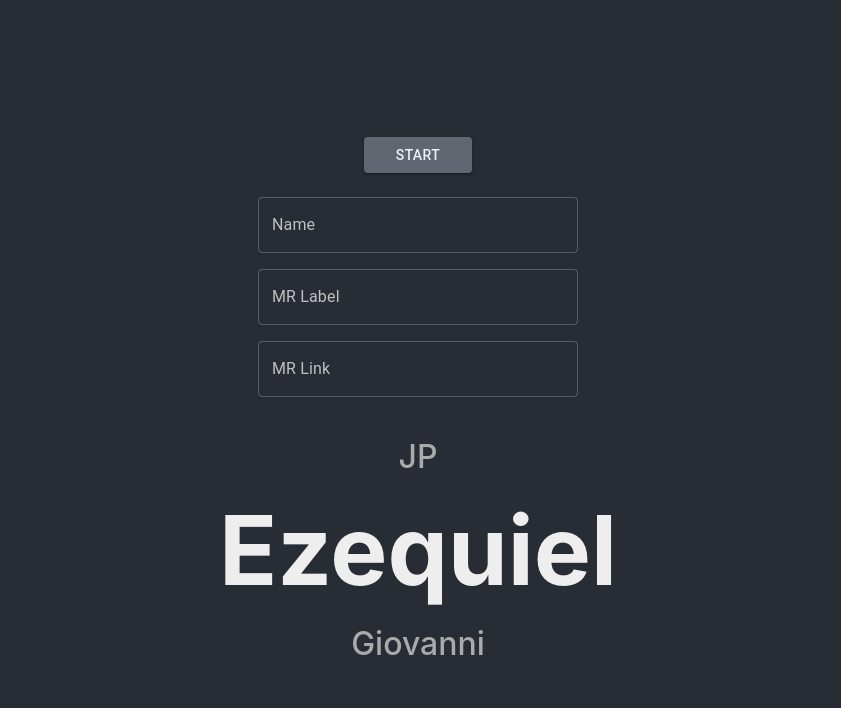
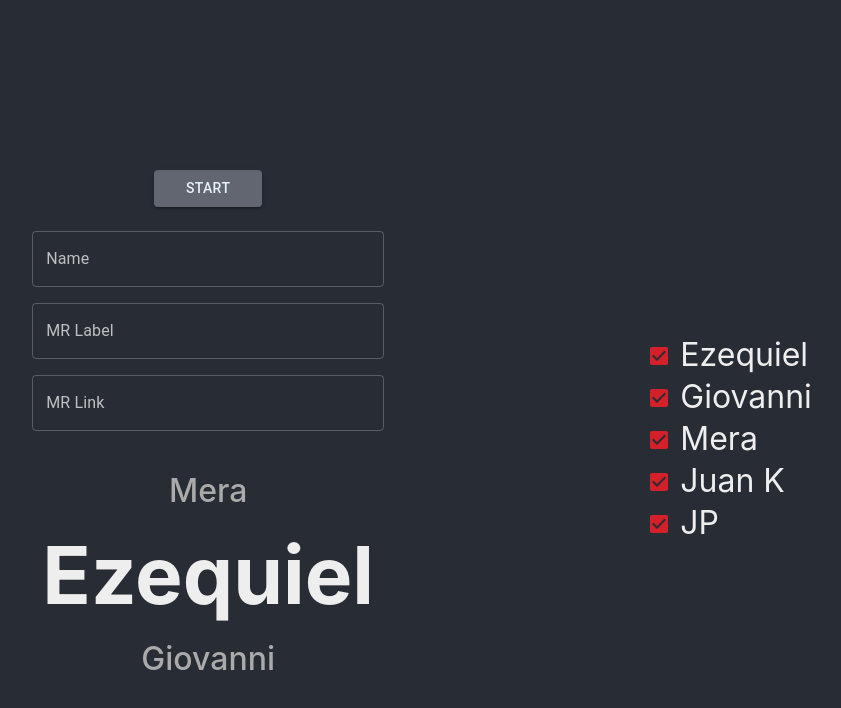
Before and after one commit to cococov/roulette-mr, a React (Create React App) app: page / in a window 1280 px wide. Shown: the top 708 px of the page, without its empty margins (222-1063 px from the left). Built offline with nearby package versions, Linux system fonts and the light colour scheme.

Commit message:
added option selection

```diff
--- a/src/components/controlBar/index.jsx
+++ b/src/components/controlBar/index.jsx
@@ -21,7 +21,7 @@ const StyledForm = styled.span`
 `
 const StyledTextField = styled(TextField)`
   & {
-    width: 20rem;
+    width: 22rem;
     margin: 0.5rem!important
   }
 `;
--- a/src/components/index.js
+++ b/src/components/index.js
@@ -1,2 +1,3 @@
 export { default as Roulette } from './roulette';
 export { default as ControlBar } from './controlBar';
+export { default as Options } from './options';
--- /dev/null
+++ b/src/components/options/index.jsx
@@ -0,0 +1,41 @@
+import React, { useContext } from 'react';
+import styled from 'styled-components';
+import { AppContext } from '../../stores';
+import Option from './option';
+
+const StyledContainer = styled.span`
+  display: flex;
+  flex-direction: column;
+  max-width: fit-content;
+  align-items: flex-start;
+  justify-content: center;
+`
+
+const Options = () => {
+  const { running, BASE_OPTIONS, selectedOptions, setSelectedOptions } = useContext(AppContext);
+
+  const handleCheck = index => {
+    setSelectedOptions((prev) => (
+      prev.map((value, i) => i === index ? !value : value)
+    ));
+  };
+
+  return (
+    <StyledContainer>
+      {BASE_OPTIONS.map(
+        (option, index) => (
+          <Option
+            name={option}
+            index={index}
+            running={running}
+            selected={selectedOptions[index]}
+            handleCheck={handleCheck}
+          >
+            {option}
+          </Option>
+        ))}
+    </StyledContainer>
+  );
+};
+
+export default Options;
--- /dev/null
+++ b/src/components/options/option.jsx
@@ -0,0 +1,29 @@
+import React from 'react';
+import styled from 'styled-components';
+import { Checkbox } from '@material-ui/core';
+
+const StyledContainer = styled.span`
+  display: flex;
+  flex-direction: row;
+  max-width: fit-content;
+  align-items: flex-start;
+  justify-content: center;
+`
+const StyledName = styled.span`
+  font-size: 2rem;
+`
+
+const Options = ({ name, index, selected, running, handleCheck }) => {
+  return (
+    <StyledContainer>
+      <Checkbox
+        checked={selected}
+        disabled={running}
+        onChange={() => { handleCheck(index) }}
+      />
+      <StyledName>{name}</StyledName>
+    </StyledContainer>
+  );
+};
+
+export default Options;
--- a/src/components/roulette/main.jsx
+++ b/src/components/roulette/main.jsx
@@ -2,7 +2,7 @@ import React from 'react';
 import styled from 'styled-components';
 
 const StyledName = styled.span`
-  font-size: 6rem;
+  font-size: 5rem;
   font-weight: 700;
   margin-top: 1rem;
   margin-bottom: 1rem;
--- a/src/static/index.css
+++ b/src/static/index.css
@@ -5,14 +5,15 @@ body {
     sans-serif;
   -webkit-font-smoothing : antialiased;
   -moz-osx-font-smoothing: grayscale;
-  background-color: #282c34;
-  min-height: 100vh;
-  display: flex;
-  flex-direction: column;
-  align-items: center;
-  justify-content: center;
-  font-size: calc(10px + 2vmin);
-  color: #eeeeee;
+  background-color       : #282c34;
+  min-height             : 100vh;
+  display                : flex;
+  flex-direction         : column;
+  align-items            : stretch;
+  justify-content        : center;
+  font-size              : calc(10px + 2vmin);
+  color                  : #eeeeee;
+  overflow-x             : hidden;
 }
 
 code {
--- a/src/stores/appStore.jsx
+++ b/src/stores/appStore.jsx
@@ -5,6 +5,8 @@ import PropTypes from 'prop-types';
  * App Context.
  */
 const AppContext = createContext();
+
+const BASE_OPTIONS = ['Juan K', 'Mera', 'Ezequiel', 'Giovanni', 'JP'];
 
 /**
  * App Provider.
@@ -15,20 +17,28 @@ export const AppProvider = ({ children }) => {
   const [selected, setSelected] = useState(0);
   const [running, setRunning] = useState(false);
   const [randomOptions, setRandomOptions] = useState([]);
+  const [selectedOptions, setSelectedOptions] = useState(BASE_OPTIONS.map(() => true));
 
   useEffect(() => {
-    const options = ['Juan K', 'Mera', 'Ezequiel', 'Giovanni', 'JP'];
-    setRandomOptions(options.sort(() => 0.5 - Math.random()))
+    setRandomOptions(BASE_OPTIONS.sort(() => 0.5 - Math.random()))
   }, []);
+
+  useEffect(() => {
+    const optionsToUse = BASE_OPTIONS.filter((value, index) => selectedOptions[index] )
+    setRandomOptions(optionsToUse.sort(() => 0.5 - Math.random()))
+  }, [selectedOptions])
 
   return (
     <AppContext.Provider
       value={{
+        BASE_OPTIONS,
         selected,
         running,
         randomOptions,
+        selectedOptions,
         setSelected,
         setRunning,
+        setSelectedOptions,
       }}
     >
       {children}
--- a/src/views/App/index.jsx
+++ b/src/views/App/index.jsx
@@ -2,15 +2,32 @@ import React from 'react';
 import styled, { ThemeProvider } from 'styled-components';
 import { MuiThemeProvider } from '@material-ui/core/styles';
 import { AppProvider } from '../../stores';
-import { Roulette, ControlBar } from '../../components';
+import { Roulette, ControlBar, Options } from '../../components';
 import { theme } from '../../styles';
+
+const MainContainer = styled.span`
+  display: flex;
+  flex-direction: row;
+  align-items: stretch;
+  justify-content: space-evenly;
+  flex-wrap: wrap;
+  min-width: 100%;
+  `
 
 const RouletteContainer = styled.span`
   display: flex;
   flex-direction: column;
-  max-width: fit-content;
   align-items: center;
   justify-content: center;
+  margin-top: 3rem;
+  `
+
+const OptionsContainer = styled.span`
+  display: flex;
+  flex-direction: column;
+  align-items: center;
+  justify-content: center;
+  margin-top: 5rem;
 `
 
 const App = () => {
@@ -18,10 +35,15 @@ const App = () => {
     <AppProvider>
       <ThemeProvider theme={theme}>
         <MuiThemeProvider theme={theme}>
-          <RouletteContainer>
-            <ControlBar />
-            <Roulette />
-          </RouletteContainer>
+          <MainContainer>
+            <RouletteContainer>
+              <ControlBar />
+              <Roulette />
+            </RouletteContainer>
+            <OptionsContainer>
+              <Options />
+            </OptionsContainer>
+          </MainContainer>
         </MuiThemeProvider>
       </ThemeProvider>
     </AppProvider>
```
